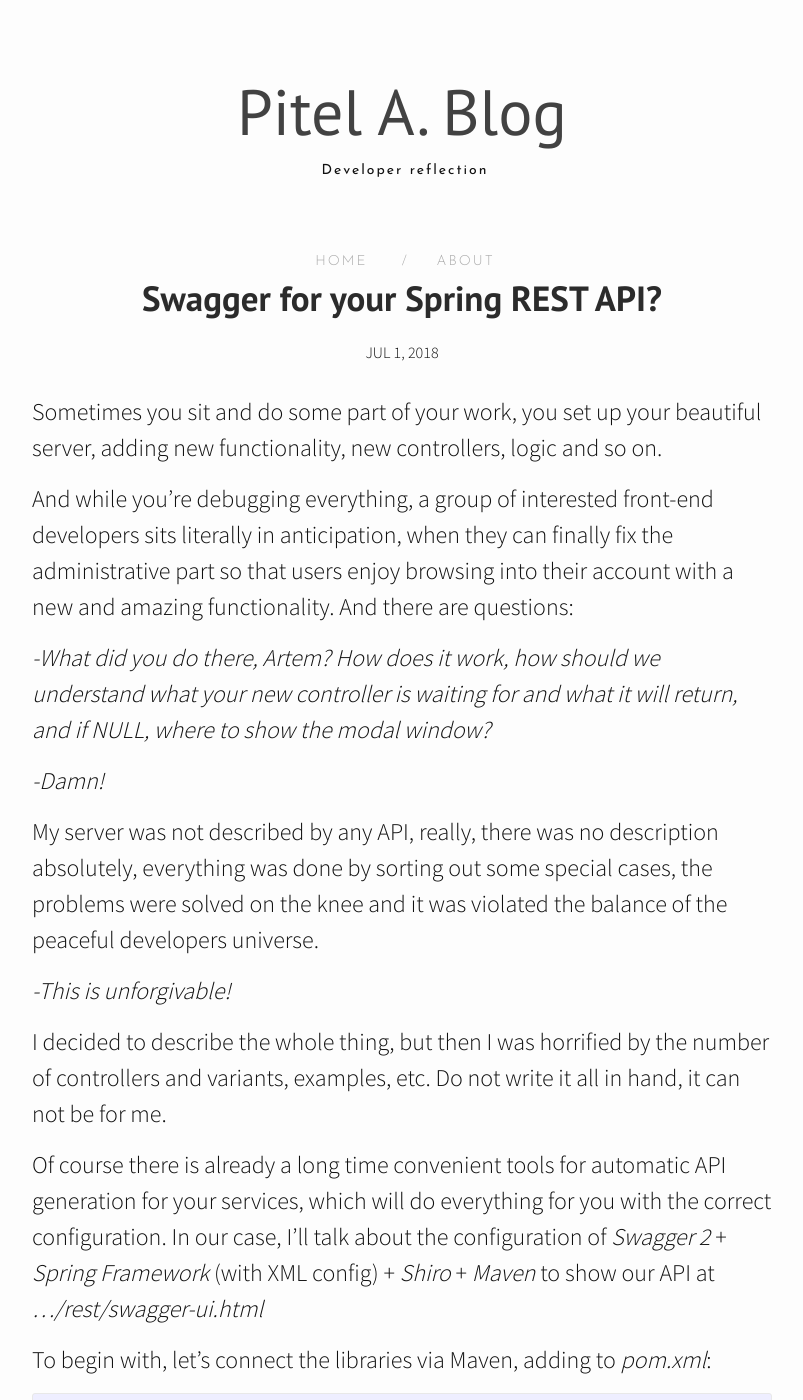
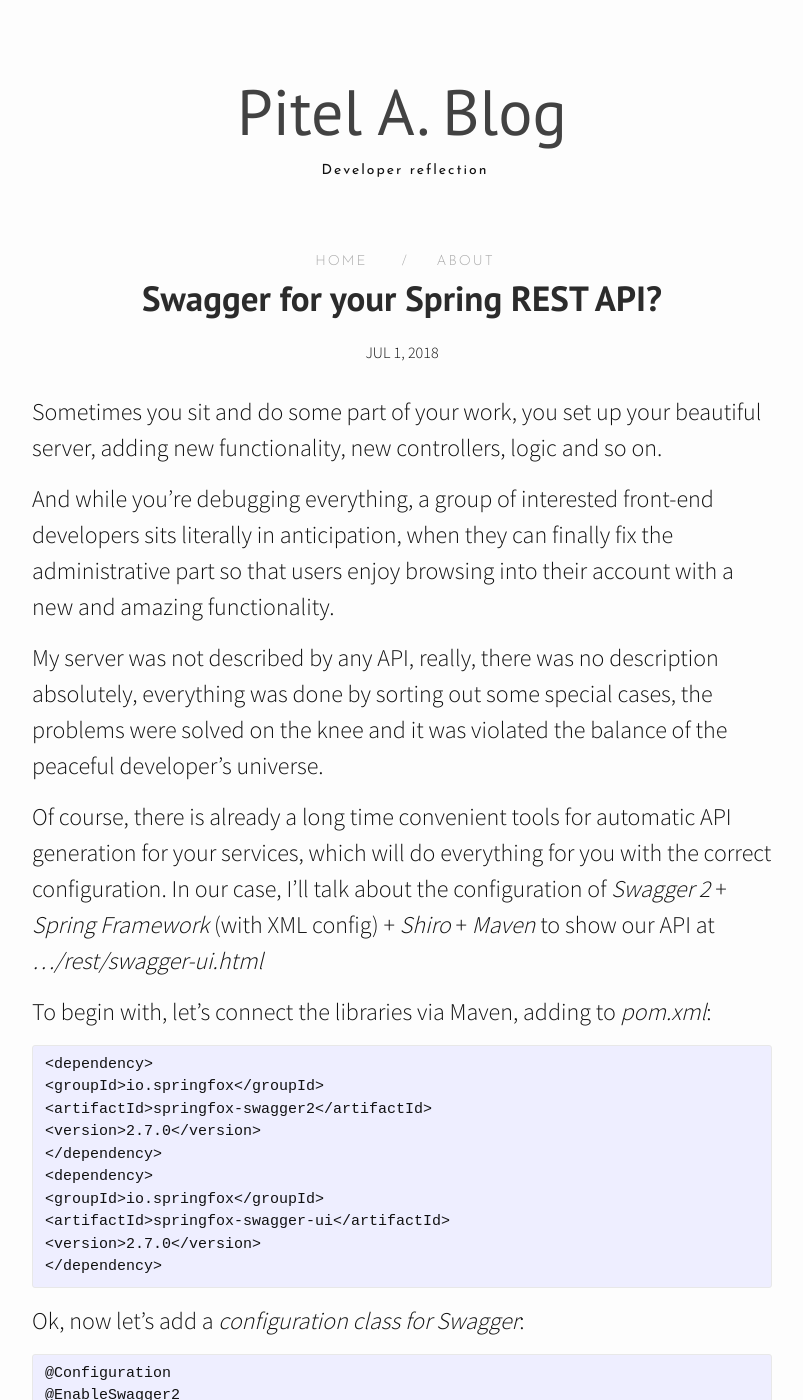
Before and after one commit to kussart/kussart.github.io, a Jekyll site: the page built from _posts/2018-07-1-swagger-spring.markdown, in a window 1280 px wide and 1400 px high. Shown: the whole window, without its empty margins (238-1041 px from the left). Built offline with Jekyll 4.4.1, drawn with Linux system fonts in a browser that asks for light colours; nearby versions of some CDN libraries; comment, search, counter and statistics services are not loaded; some of the changed text lies outside the part shown.

Commit message:
some fixes

```diff
--- a/_posts/2018-06-3-what-is-my-blog-about.markdown
+++ b/_posts/2018-06-3-what-is-my-blog-about.markdown
@@ -6,5 +6,5 @@ categories: science
 ---
 Hello everyone, my name is Artem and I'm a software engineer.
 I decided to start this blog in order to help someone solve the same problems that
-I encounter at work, talk about my new projects, observations in the field of software development and about everything from IT world.
+I encounter at work, talk about my new projects, observations in the field of software development and about everything from the IT world.
 Let's do it.
--- a/_posts/2018-07-1-swagger-spring.markdown
+++ b/_posts/2018-07-1-swagger-spring.markdown
@@ -8,23 +8,11 @@ title:  "Swagger for your Spring REST API?"
 Sometimes you sit and do some part of your work, you set up your beautiful server, adding new functionality, new controllers, logic and so on.
 
 And while you're debugging everything, a group of interested  front-end  developers sits literally in anticipation, when they can finally fix the administrative part so that users enjoy browsing into their account with a new and amazing functionality.
-And there are questions:
 
-*-What did you do there, Artem? How does it work, how should we understand what your new controller is waiting for and what it will return, and if NULL, where to show the modal window?*
+My server was not described by any API, really, there was no description absolutely, everything was done by sorting out some special cases, the problems were solved on the knee and it was violated the balance of the peaceful developer's universe.
 
-*-Damn!*
-
-
-My server was not described by any API, really, there was no description absolutely, everything was done by sorting out some special cases, the problems were solved on the knee and it was violated the balance of the peaceful developers universe.
-
-*-This is unforgivable!*
-
-I decided to describe the whole thing, but then I was horrified by the number of controllers and variants, examples, etc. Do not write it all in hand, it can not be for me.
-
-Of course there is already a long time convenient tools for automatic API generation for your services, which will do everything for you with the correct configuration.
+Of course, there is already a long time convenient tools for automatic API generation for your services, which will do everything for you with the correct configuration.
 In our case, I'll talk about the configuration of *Swagger 2* + *Spring Framework* (with XML config) + *Shiro* + *Maven* to show our API at *.../rest/swagger-ui.html*
-
-
 
 To begin with, let's connect the libraries via Maven, adding to *pom.xml*:
 
@@ -122,7 +110,7 @@ public List<Test> get() {
 
 All, now, if you did everything right, after launching your application, you can go to the browser on the path you_path/rest/swagger-ui.html
 and see the description of each controller and the ability to send test queries.
-For more details you can visit [https://swagger.io/specification/](https://swagger.io/specification/)
+For more details, you can visit [https://swagger.io/specification/](https://swagger.io/specification/)
 
 {% if page.comments %}
 <div id="disqus_thread"></div>
--- a/_posts/2018-07-29-jetty-loopback.markdown
+++ b/_posts/2018-07-29-jetty-loopback.markdown
@@ -4,9 +4,9 @@ comments: true
 title:  "Jetty and loopback"
 ---
 
-One day i have got the simple task from my QA department to compel my Jetty server to run on loopback for further support improvements.
-Fortunatly it turned out quite simply as a result, but in the process of searching some info about it i'v spent a lot of time.
-So, I decidet to put this info to help you and make something like reminder for myself.
+One day I have got the simple task from my QA department to compel my Jetty server to run on loopback for further support improvements.
+Fortunately, it turned out quite simply as a result, but in the process of searching some info about it, I've spent a lot of time.
+So, I decided to put this info to help you and make something like a reminder for myself.
 
 Let's see my main server run class:
 
```
